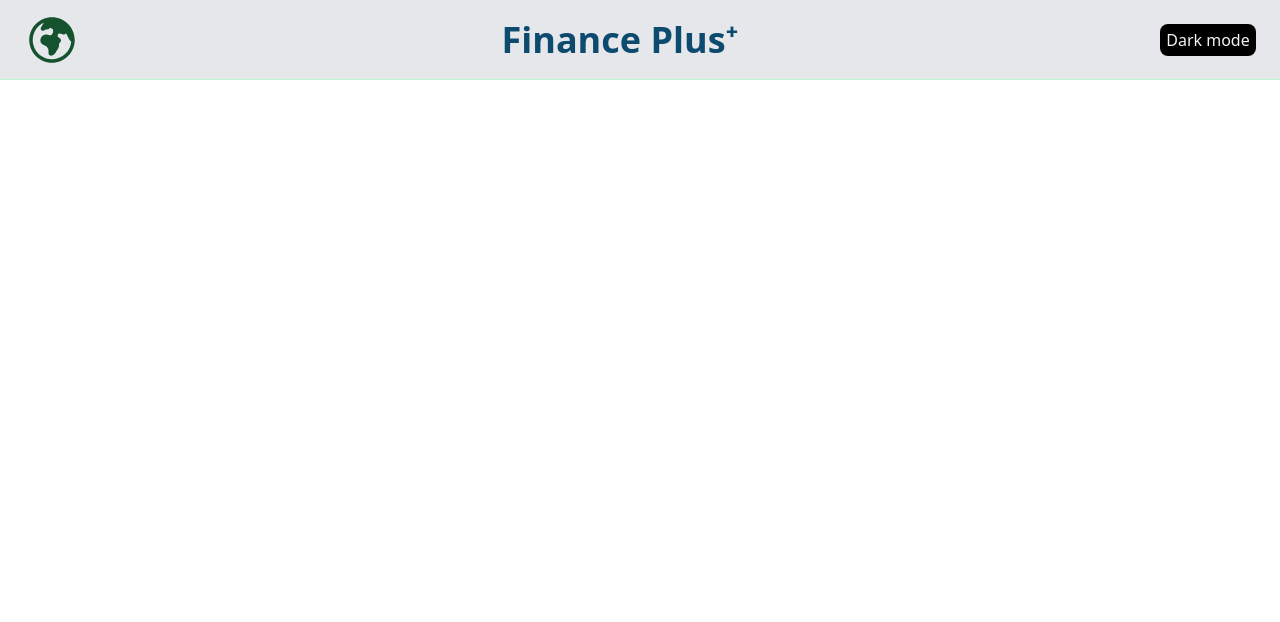
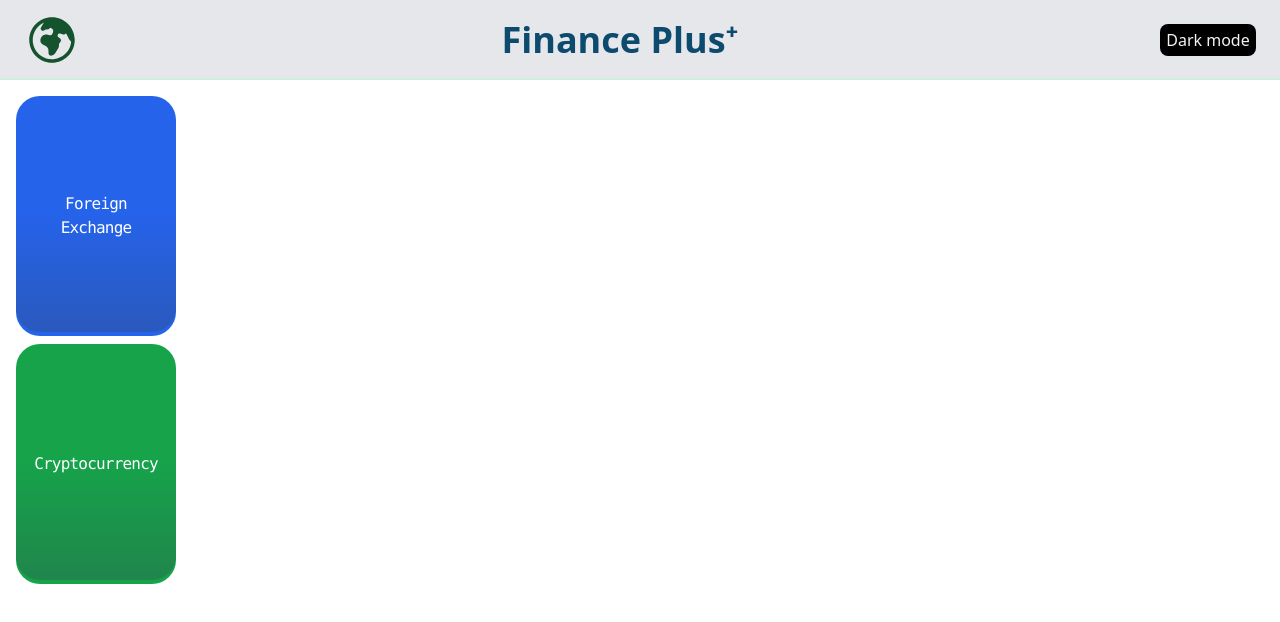
Before and after one commit to aliaydogdu105/finance-app_react, a React (Create React App) app: page / in a window 1280 px wide. Shown: the top 622 px of the page. Built offline with nearby package versions, Linux system fonts and the light colour scheme.

Commit message:
aside buttons

```diff
--- a/package.json
+++ b/package.json
@@ -11,6 +11,7 @@
     "gh-pages": "^4.0.0",
     "react": "^18.2.0",
     "react-dom": "^18.2.0",
+    "react-router-dom": "^6.4.5",
     "react-scripts": "5.0.1",
     "web-vitals": "^2.1.0"
   },
--- a/src/App.js
+++ b/src/App.js
@@ -1,10 +1,12 @@
 import "./App.css";
+import Aside from "./components/Aside";
 import Navbar from "./components/Navbar";
 
 function App() {
   return (
     <div className="App">
       <Navbar />
+      <Aside />
     </div>
   );
 }
--- /dev/null
+++ b/src/components/Aside.jsx
@@ -0,0 +1,30 @@
+import React from "react";
+
+const Aside = () => {
+  return (
+    <aside className="w-48 flex flex-col h-screen" aria-label="Sidebar">
+      {/* "flex-grow "look after made footer */}
+      <div className="overflow-y-auto flex justify-center items-center py-4  bg-white">
+        <ul className="space-y-2 flex flex-col items-center">
+          <li>
+            <button className="w-40 h-60 relative inline-flex items-center justify-center px-10 py-4 overflow-hidden font-mono font-medium tracking-tighter text-white bg-blue-600 rounded-3xl group">
+              <span className="absolute w-0 h-0 transition-all duration-300 ease-out bg-blue-700 rounded-3xl group-hover:w-40 group-hover:h-60"></span>
+              <span className="absolute inset-0 w-full h-full -mt-1 rounded-3xl opacity-30 bg-gradient-to-b from-transparent via-transparent to-gray-700"></span>
+              <span className="relative">Foreign Exchange</span>
+            </button>
+          </li>
+
+          <li>
+            <button className="w-40 h-60 relative inline-flex items-center justify-center px-10 py-4 overflow-hidden font-mono font-medium tracking-tighter text-white bg-green-600 rounded-3xl group">
+              <span className="absolute w-0 h-0 transition-all duration-300 ease-out bg-green-700 rounded-3xl group-hover:w-40 group-hover:h-60"></span>
+              <span className="absolute inset-0 w-full h-full -mt-1 rounded-3xl opacity-30 bg-gradient-to-b from-transparent via-transparent to-gray-700"></span>
+              <span className="relative">Cryptocurrency</span>
+            </button>
+          </li>
+        </ul>
+      </div>
+    </aside>
+  );
+};
+
+export default Aside;
```
Also changed, not shown: 1 other file (tests, documents, lock files or other folders).
